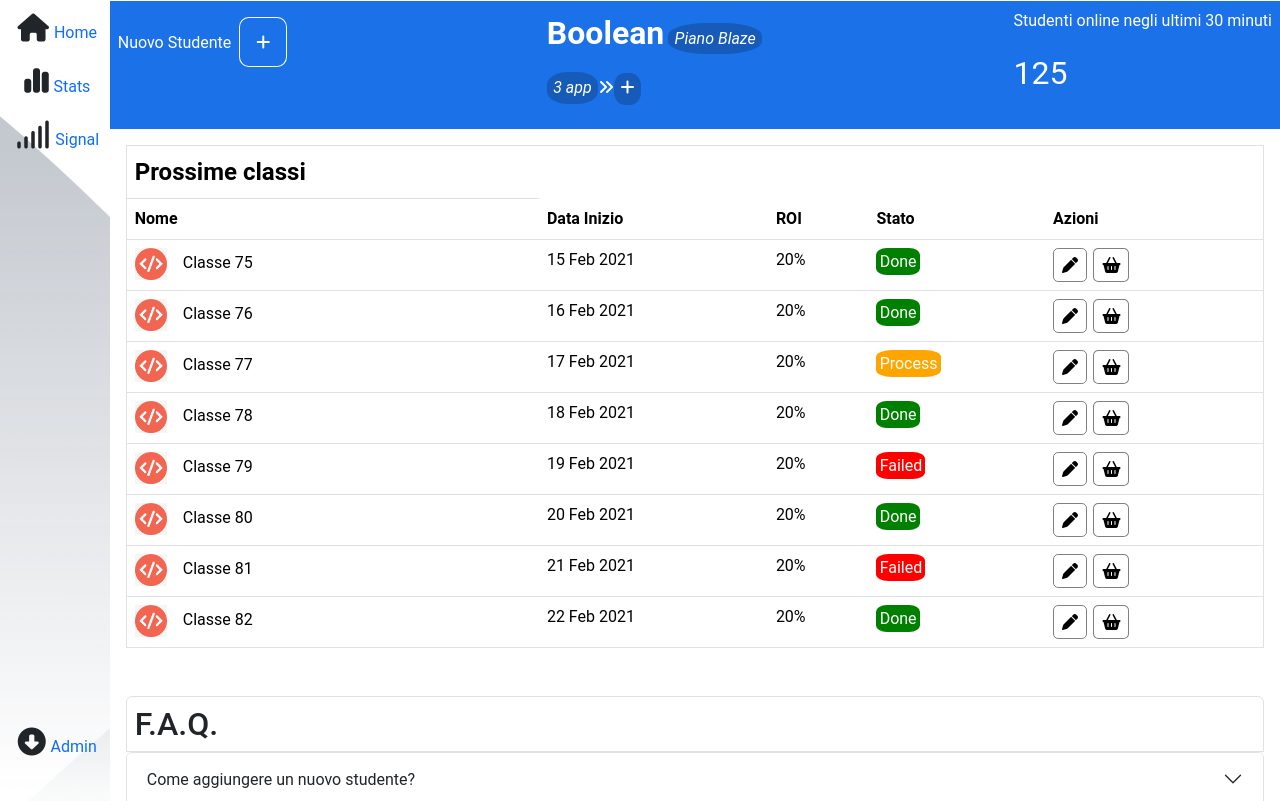
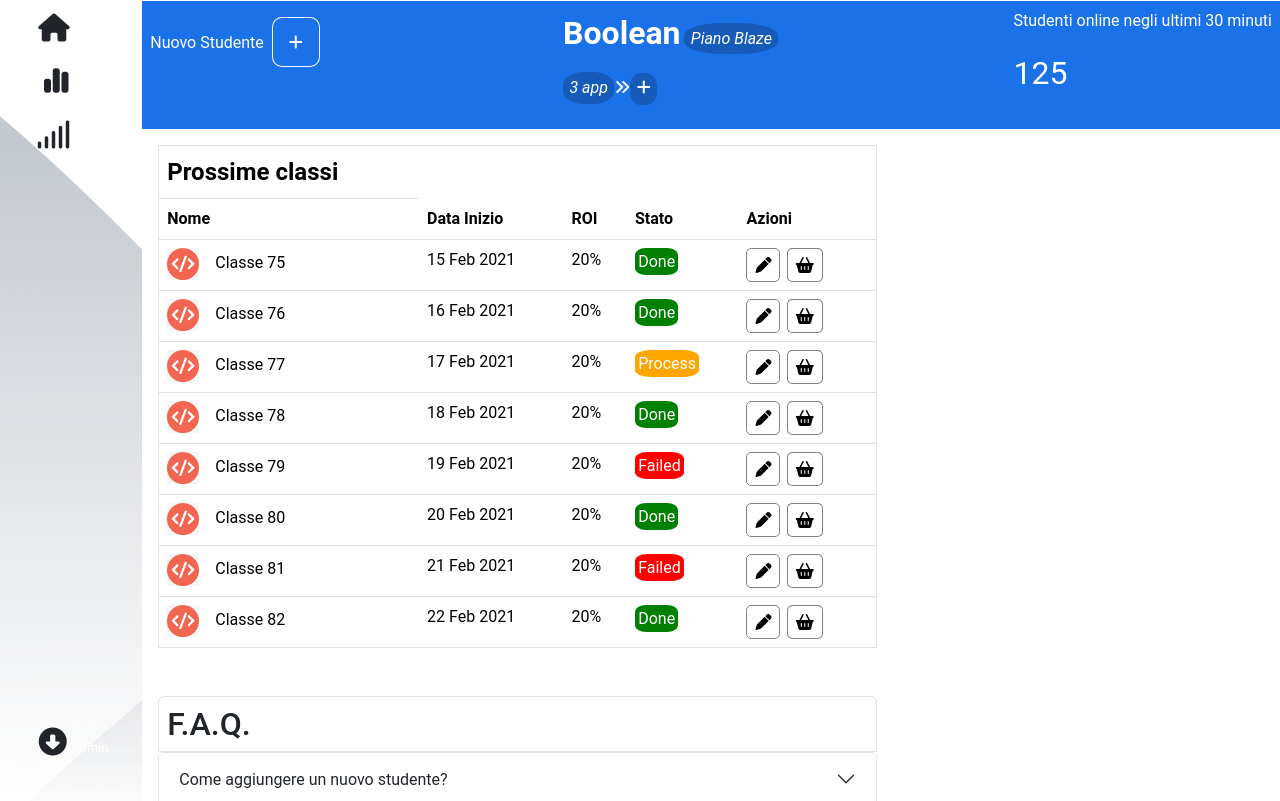
Before and after one commit to Samuele-Chioda/html-css-bootstrap-dashboard, a plain HTML site: page index.html in a window 1280 px wide. Shown: the part 45-846 px from the top of the page. Drawn offline with nearby package versions, Linux system fonts and the light colour scheme.

Commit message:
last commit

```diff
--- a/css/style.css
+++ b/css/style.css
@@ -107,9 +107,14 @@ li i{
     }
 }
 
+.my_font-size{
+    font-size: 0.8rem;
+    color: white;
+}
+
 @media screen and (min-width:768px){
     .sidebar{
-        width: 120px;
+        width: 160px;
     }
     #block-student{
         display:flex;
--- a/index.html
+++ b/index.html
@@ -1,5 +1,5 @@
 <!DOCTYPE html>
-<html lang="en">
+<html lang="it">
 
 <head>
     <meta charset="UTF-8">
@@ -39,24 +39,24 @@
                 <div class="navbar start d-flex justify-content-center">
                     <ul class="no-padding-left">
                         <li><i class="fa-solid fa-house mb-3 fs-3"></i><a
-                                class="d-none d-md-inline text-decoration-none" href="#">Home</a>
+                                class=" my_font-size d-none d-md-inline text-decoration-none" href="#">Home</a>
                         </li>
                         <li><i class="fa-solid fa-chart-simple mb-3 fs-3"></i><a
-                                class="d-none d-md-inline text-decoration-none" href="#">Stats</a></li>
+                                class="my_font-size d-none d-md-inline text-decoration-none" href="#">Stats</a></li>
                         <li><i class="fa-solid fa-signal mb-3  fs-3"></i><a
-                                class="d-none d-md-inline text-decoration-none" href="#">Signal</a></li>
+                                class="my_font-size d-none d-md-inline text-decoration-none" href="#">Signal</a></li>
                     </ul>
                 </div>
                 <div class="navbar end d-flex justify-content-center">
                     <ul class="no-padding-left">
                         <li><i class="fa-solid fa-circle-down mb-3 fs-3"></i><a
-                                class="d-none d-md-inline text-decoration-none" href="#">Admin</a></li>
+                                class="my_font-size d-none d-md-inline text-decoration-none" href="#">Admin</a></li>
                     </ul>
                 </div>
             </div>
             <div class="container m-0 p-0 my_overflow">
                 <div class="row">
-                    <div class="col">
+                    <div class="">
                         <div id="height" class="w-100">
                             <div class="main p-2" id="block-student">
                                 <div class="sec student">
@@ -78,8 +78,8 @@
                             </div>
                         </div>
                     </div>
-                    <div class="col-12">
-                        <div class="cl-12-sm p-3">
+                    <div class="col-12 col-lg-8">
+                        <div class="p-3">
                             <table class="table border rounded">
                                 <thead class="rounded-top">
                                     <tr>
@@ -170,7 +170,7 @@
                             </table>
                         </div>
                     </div>
-                    <div class="col-12">
+                    <div class="col-12 col-lg-8">
                         <div class="accordion p-3" id="accordionExample">
                             <h2 class="accordion-header border p-2 rounded-top">
                                 F.A.Q.
@@ -239,19 +239,22 @@
                         </div>
                     </div>
                     <!-- il div sopra è la chiusura della sezione col-12 card -->
-                    <div class="to-do-list ">
-                        <ul class=" my_ul list-group p-3">
+                    <div class="to-do-list">
+                        <ul class=" my_ul list-group col-lg-4 p-3">
                             <h2 class="border p-2 rounded-top margin_bottom-0">Todo</h2>
                             <div class="border p-3">
-                                <li class="list-group-item"><input type="checkbox" class="me-2" >Kickoff nuove classi</li>
-                            <li class="list-group-item"><input type="checkbox" class="me-2" >Lezione in BootStrap 5 in classe #75</li>
-                            <li class="list-group-item"><input type="checkbox" class="me-2" >Controllare username github studenti</li>
+                                <li class="list-group-item"><input type="checkbox" class="me-2">Kickoff nuove classi
+                                </li>
+                                <li class="list-group-item"><input type="checkbox" class="me-2">Lezione in BootStrap 5
+                                    in classe #75</li>
+                                <li class="list-group-item"><input type="checkbox" class="me-2">Controllare username
+                                    github studenti</li>
                             </div>
                         </ul>
                     </div>
-                    <div class="to-do-list ">
+                    <div class=" ">
                         <div class="p-3">
-                                <div class="p-3 border">
+                            <div class="p-3 border col-lg-4">
                                 <img src="./img/stats.jpeg" class="img-fluid mb-4" alt="stats">
                                 <h2>Utenti attivi</h2>
                                 <p>Lista degli utenti attivi l'ultimo mese</p>
@@ -265,7 +268,7 @@
                                 <a href="">Visualizza report approfondimento</a>
                             </div>
                         </div>
-                        </ul>
+
                     </div>
                 </div>
             </div>
```
Lines whose indentation alone changed are shown as unchanged.
